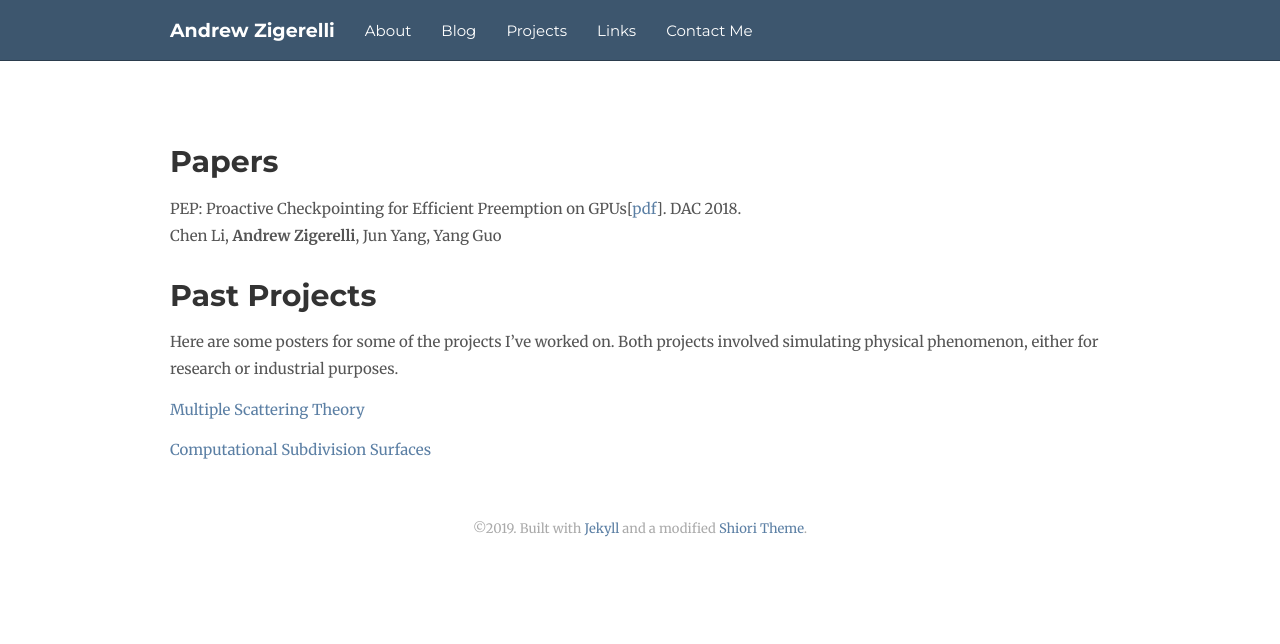
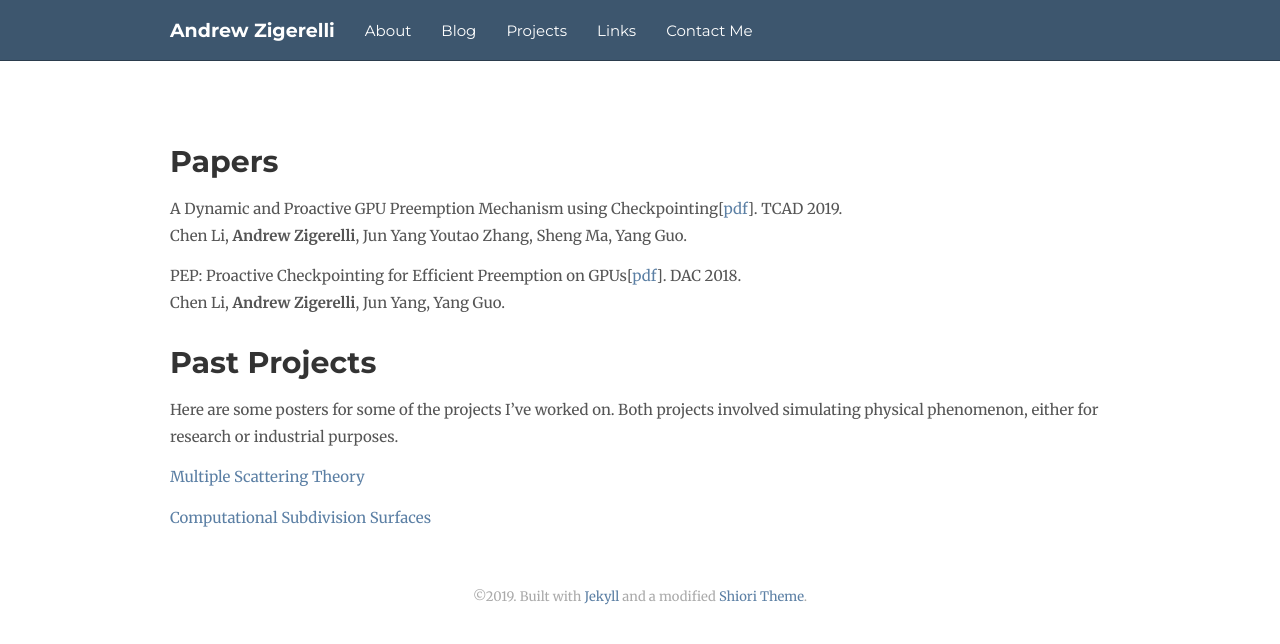
Before and after one commit to andrewzigerelli/andrewzigerelli.github.io, a Jekyll site: the page built from projects/index.md, in a window 1280 px wide. Shown: the top 644 px of the page. Built offline with Jekyll 4.4.1, drawn with Linux system fonts in a browser that asks for light colours; nearby versions of some CDN libraries.

Commit message:
added tcad paper

```diff
--- a/projects/index.md
+++ b/projects/index.md
@@ -3,8 +3,12 @@ layout: default
 title: Work
 ---
 # Papers
+A Dynamic and Proactive GPU Preemption Mechanism using
+Checkpointing\[[pdf](../papers/gpu_preempt-tcad.pdf)\]. TCAD 2019.<br />
+Chen Li, **Andrew Zigerelli**, Jun Yang Youtao Zhang, Sheng Ma, Yang Guo.
+
 PEP: Proactive Checkpointing for Efficient Preemption on GPUs\[[pdf](../papers/pep-p.pdf)\]. DAC 2018.<br />
-Chen Li, **Andrew Zigerelli**, Jun Yang, Yang Guo
+Chen Li, **Andrew Zigerelli**, Jun Yang, Yang Guo.
 
 # Past Projects
 
```
Also changed, not shown: 1 other file.
